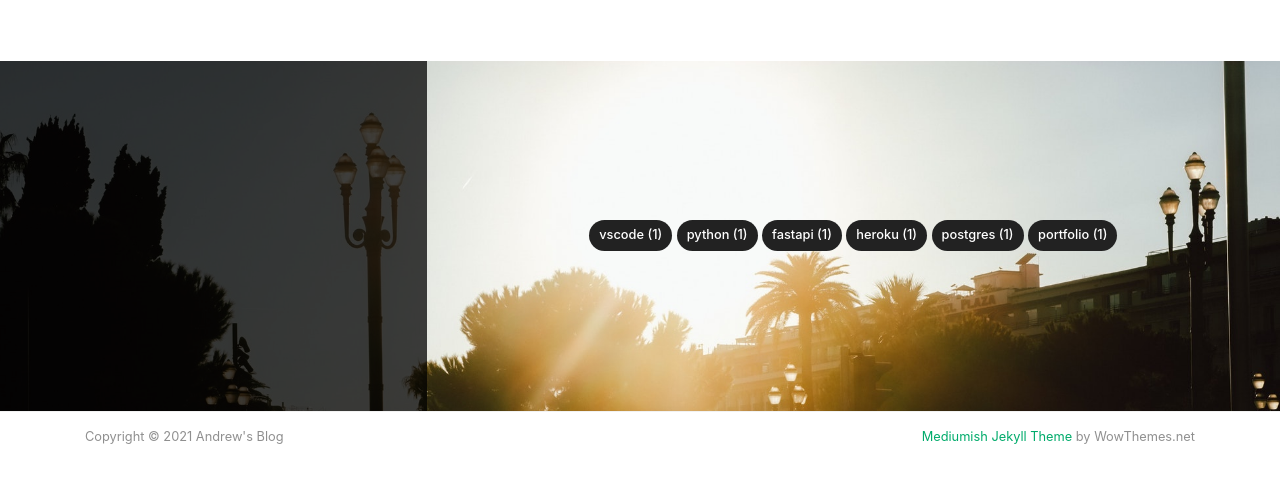
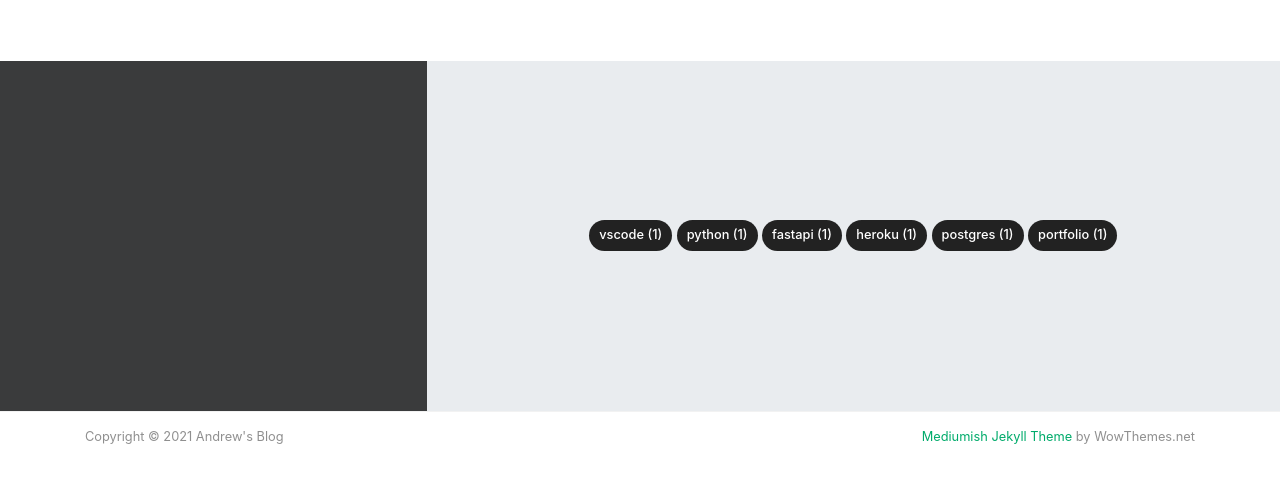
Before and after one commit to andrewguest/blog, a Jekyll site: the page built from index.html, in a window 1280 px wide and 1361 px high. Shown: the part 841-1324 px from the top of the window. Built offline with Jekyll 4.4.1, drawn with Linux system fonts in a browser that asks for light colours; nearby versions of some CDN libraries; the list of posts is cut into pages by our own code.

Commit message:
Update screen.css

```diff
--- a/assets/css/screen.css
+++ b/assets/css/screen.css
@@ -774,8 +774,6 @@ iframe {
         padding: 0;
         height: 350px;
         border-radius: 0;
-        background-image: url(../images/jumbotron.jpg);
-        background-size: cover;
     }
 
     .jumbotron.fortags .col-md-4 {
@@ -792,8 +790,6 @@ iframe {
     margin-top: 3rem;
     padding: 0;
     border-radius: 0;
-    background-image: url(../images/jumbotron.jpg);
-    background-size: cover;
 }
 
 .jumbotron.fortags a {
```
